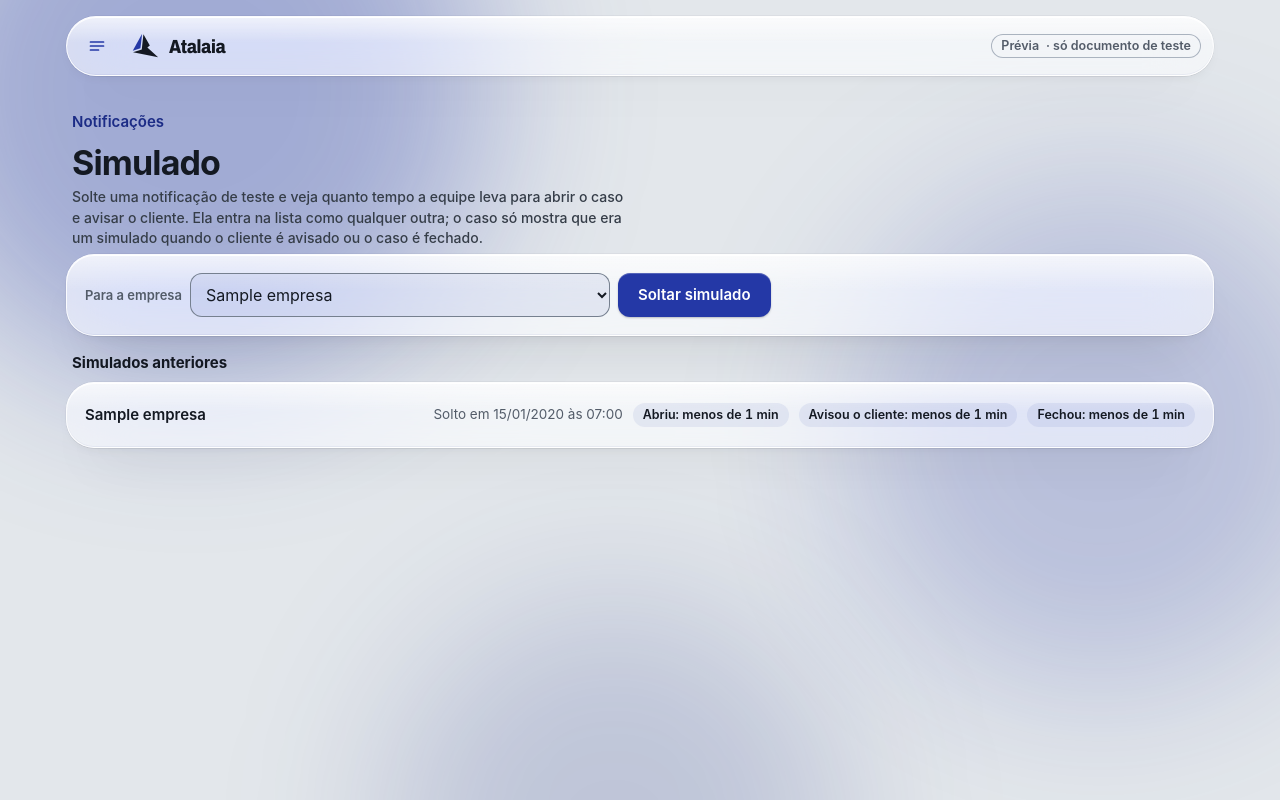
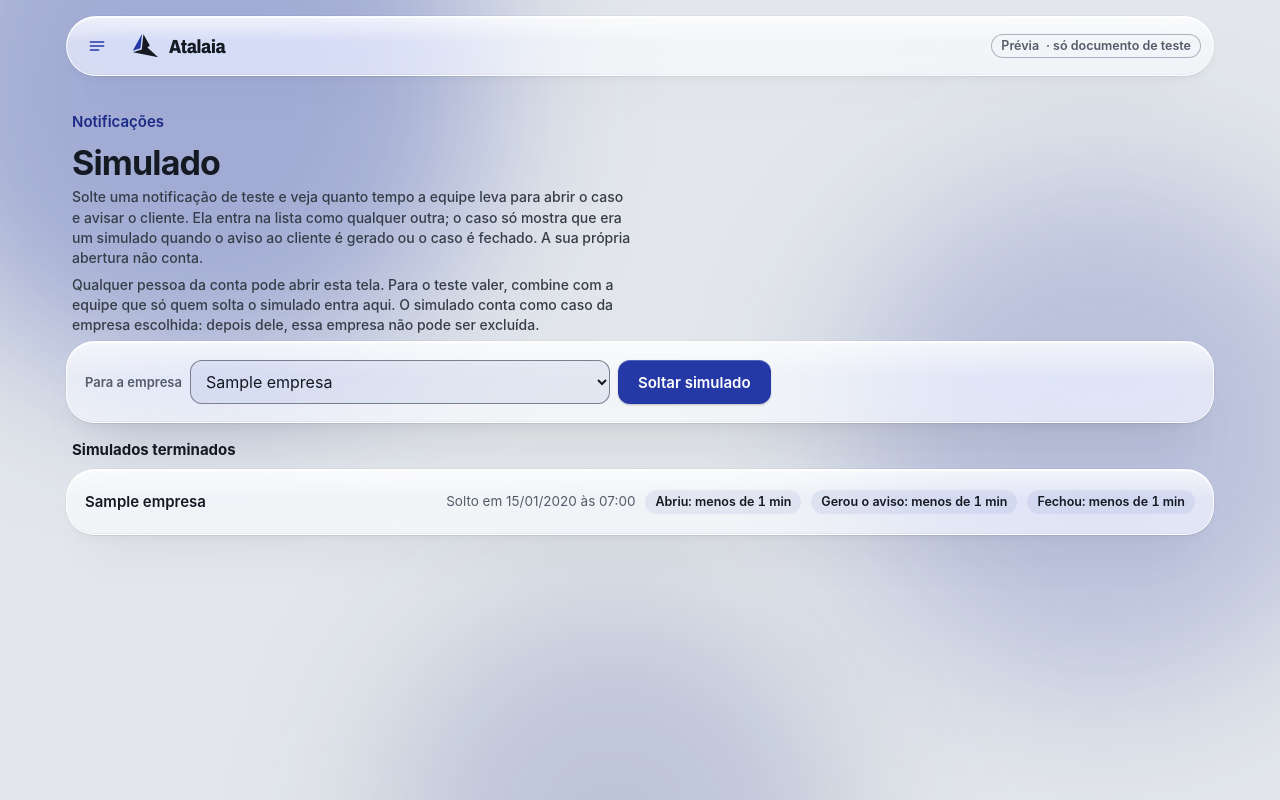
Before and after one commit to namtech-agents/atalaia, a Spring Boot app: page /simulado in a window 1280 px wide. Run offline with Spring Boot 4, Linux system fonts and the light colour scheme; a user stored in the database is signed in; empty tables hold one stand-in row (values such as "Sample post"); some of the project's set-up classes (security, data sources, template engines, error pages and the like) are left out, and stand-ins take their place; database files in the repository are not loaded.

Commit message:
fix: abertura de quem soltou não conta, simulado em andamento sem nome, tela do caso só leitura, cliente não confirma simulado (revisão do Hefesto, #102)

```diff
--- a/src/main/java/br/com/namtech/atalaia/aviso/ClienteController.java
+++ b/src/main/java/br/com/namtech/atalaia/aviso/ClienteController.java
@@ -62,8 +62,9 @@ public class ClienteController {
         AvisoAoCliente aviso = avisos.buscarParaConfirmar(token)
                 .orElseThrow(() -> new ResponseStatusException(HttpStatus.NOT_FOUND));
         Instant agora = Instant.now(relogio);
-        //Ja confirmado, substituido ou vencido: nada muda, e a pagina explica a situação
-        if (aviso.situacao(agora) == SituacaoDoAviso.AGUARDANDO) {
+        //Ja confirmado, substituido ou vencido: nada muda, e a pagina explica a situação.
+        //Simulado também não: o documento é de exercício, e a página do cliente já diz que não há o que fazer
+        if (aviso.situacao(agora) == SituacaoDoAviso.AGUARDANDO && !aviso.getNotificacao().isSimulado()) {
             LocalDate marcada = Datas.ler(resposta);
             if (marcada == null || !aviso.opcoesDePrazo().contains(marcada)) {
                 recado.addFlashAttribute("erro", "Marque uma das datas para confirmar.");
--- a/src/main/java/br/com/namtech/atalaia/simulado/SimuladoController.java
+++ b/src/main/java/br/com/namtech/atalaia/simulado/SimuladoController.java
@@ -32,7 +32,7 @@ public class SimuladoController {
     //mas a última linha diz que é exercício: se o PDF sair do escritório, ninguém confunde com um documento real
     static final String TITULO = "Notificação para apresentação de documentos";
     static final List<String> LINHAS = List.of(
-            "Órgão: Secretaria da Fazenda (exercício)",
+            "Órgão: Secretaria da Fazenda",
             "",
             "Fica a empresa notificada a apresentar, no prazo de 10 (dez) dias contados da ciência,",
             "os livros fiscais e os comprovantes de recolhimento do último trimestre.",
@@ -59,9 +59,13 @@ public class SimuladoController {
     @Transactional(readOnly = true)
     public String tela(@AuthenticationPrincipal UsuarioLogado usuario, Model model) {
         model.addAttribute("empresas", empresas.findAllByEscritorioIdOrderByNome(usuario.escritorioId()));
-        model.addAttribute("simulados", notificacoes.simulados(usuario.escritorioId()).stream()
+        List<TemposDoSimulado> todos = notificacoes.simulados(usuario.escritorioId()).stream()
                 .map(teste -> TemposDoSimulado.de(teste, avisos.doCaso(teste.getId(), usuario.escritorioId())))
-                .toList());
+                .toList();
+        //O simulado em andamento entra só na contagem, sem empresa e sem link: quem abre esta tela não descobre
+        //qual caso da lista é o teste. Os terminados mostram tudo
+        model.addAttribute("terminados", todos.stream().filter(TemposDoSimulado::terminou).toList());
+        model.addAttribute("emAndamento", todos.stream().filter(tempos -> !tempos.terminou()).count());
         return "simulado";
     }
 
@@ -74,10 +78,11 @@ public class SimuladoController {
         Empresa empresa = empresas.findByIdAndEscritorioId(empresaId, usuario.escritorioId())
                 .orElseThrow(() -> new ResponseStatusException(HttpStatus.BAD_REQUEST));
         byte[] pdf = PdfDeTexto.montar(TITULO, LINHAS);
-        Notificacao teste = notificacoes.save(Notificacao.simulado(empresa, pdf, TITULO + "\n" + String.join("\n", LINHAS)));
+        Notificacao teste = notificacoes.save(Notificacao.simulado(empresa, pdf, TITULO + "\n" + String.join("\n", LINHAS),
+                usuario.email()));
         historico.registrar(teste, usuario.email(), "Soltou um simulado");
         recado.addFlashAttribute("solto", "Simulado solto para " + empresa.getNome()
-                + ". Ele já está na lista de notificações. Os tempos aparecem aqui quando a equipe avisar o cliente ou fechar o caso.");
+                + ". Ele já está na lista de notificações. Os tempos aparecem aqui quando a equipe gerar o aviso ao cliente ou fechar o caso.");
         //Redireciona: recarregar a tela não solta outro
         return "redirect:/simulado";
     }
--- a/src/main/java/br/com/namtech/atalaia/simulado/TemposDoSimulado.java
+++ b/src/main/java/br/com/namtech/atalaia/simulado/TemposDoSimulado.java
@@ -7,7 +7,8 @@ import java.util.List;
 import br.com.namtech.atalaia.aviso.AvisoAoCliente;
 import br.com.namtech.atalaia.notificacao.Notificacao;
 
-//Os tempos de um simulado (US30), contados da chegada: até alguém abrir, até o cliente ser avisado e até fechar.
+//Os tempos de um simulado (US30), contados da chegada: até alguém abrir, até gerar o primeiro aviso ao cliente e até
+//fechar. "Fechar" é o fechamento que vale agora: reabrir apaga a data, e o tempo passa a contar o próximo fechamento.
 //"Responsável" ainda não existe no Atalaia (US02, fora do MVP): a tela diz isso em vez de inventar um tempo
 public record TemposDoSimulado(Long id, String empresa, Instant chegou, Instant abriu, Instant avisou, Instant fechou) {
 
@@ -46,6 +47,8 @@ public record TemposDoSimulado(Long id, String empresa, Instant chegou, Instant
 
     //"menos de 1 min", "12 min", "2 h 5 min", "3 dias e 4 h": o tamanho de tempo que importa para quem lê
     static String duracao(Duration tempo) {
+        //Negativo não acontece (todo marco vem depois da chegada); o max só evita "-1 min" se o relógio do servidor
+        //for acertado para trás no meio de um simulado
         long minutos = Math.max(tempo.toMinutes(), 0);
         if (minutos < 1) {
             return "menos de 1 min";
--- a/src/main/resources/db/migration/V16__simulado.sql
+++ b/src/main/resources/db/migration/V16__simulado.sql
@@ -2,3 +2,5 @@
 -- aberta_em: a primeira vez que alguém do escritório abriu o caso (só é marcada no simulado)
 alter table notificacao add column simulado boolean not null default false;
 alter table notificacao add column aberta_em timestamp with time zone;
+-- Quem soltou o simulado (e-mail): a abertura dessa pessoa não conta, ela já sabe que é teste
+alter table notificacao add column solto_por varchar(255);
--- a/src/main/resources/templates/cliente.html
+++ b/src/main/resources/templates/cliente.html
@@ -37,7 +37,7 @@
 
     <!-- O conteúdo só aparece no aviso que vale. Link substituído ou vencido não mostra nada:
          a data dele pode estar velha, e o leigo leria a data errada -->
-    <th:block th:if="${situacao.name() == 'AGUARDANDO' or situacao.name() == 'CONFIRMADO'}">
+    <th:block th:if="${not simulado and (situacao.name() == 'AGUARDANDO' or situacao.name() == 'CONFIRMADO')}">
     <section class="vidro cartao" aria-labelledby="titulo-resumo">
       <h2 class="rotulo" id="titulo-resumo">O que é</h2>
       <p class="observacao" th:text="${aviso.resumo}"></p>
@@ -60,7 +60,7 @@
 
     <!-- A confirmação: uma pergunta montada pelo código, com a data limite entre três datas.
          Responder mostra que a pessoa leu; errar não impede confirmar -->
-    <form class="vidro cartao confirmar" id="confirmar" method="post" th:if="${situacao.name() == 'AGUARDANDO'}" th:action="@{/c/{token}(token=${aviso.token})}">
+    <form class="vidro cartao confirmar" id="confirmar" method="post" th:if="${not simulado and situacao.name() == 'AGUARDANDO'}" th:action="@{/c/{token}(token=${aviso.token})}">
       <p class="erro" id="erro-resposta" role="alert" th:if="${erro}" th:text="${erro}"></p>
       <fieldset th:attr="aria-describedby=${erro} ? 'erro-resposta'">
         <legend class="rotulo">Para confirmar, marque: qual é a data limite?</legend>
--- a/src/main/resources/templates/notificacao.html
+++ b/src/main/resources/templates/notificacao.html
@@ -31,7 +31,7 @@
           <dl class="dados">
             <div><dt>Até alguém abrir</dt><dd class="num" th:text="${tempos.ateAbrir}"></dd></div>
             <div><dt>Até ter responsável</dt><dd>o Atalaia ainda não tem responsável por caso</dd></div>
-            <div><dt>Até avisar o cliente</dt><dd class="num" th:text="${tempos.ateAvisar}"></dd></div>
+            <div><dt>Até gerar o aviso ao cliente</dt><dd class="num" th:text="${tempos.ateAvisar}"></dd></div>
             <div><dt>Até fechar</dt><dd class="num" th:text="${tempos.ateFechar}"></dd></div>
           </dl>
         </section>
--- a/src/main/resources/templates/simulado.html
+++ b/src/main/resources/templates/simulado.html
@@ -10,7 +10,9 @@
     <div class="titulo">
       <a class="volta" th:href="@{/}">Notificações</a>
       <h1>Simulado</h1>
-      <p>Solte uma notificação de teste e veja quanto tempo a equipe leva para abrir o caso e avisar o cliente. Ela entra na lista como qualquer outra; o caso só mostra que era um simulado quando o cliente é avisado ou o caso é fechado.</p>
+      <p>Solte uma notificação de teste e veja quanto tempo a equipe leva para abrir o caso e avisar o cliente. Ela entra na lista como qualquer outra; o caso só mostra que era um simulado quando o aviso ao cliente é gerado ou o caso é fechado. A sua própria abertura não conta.</p>
+      <!-- Sem papéis no Atalaia, qualquer pessoa da conta vê esta tela: o segredo do exercício depende da equipe -->
+      <p class="dica">Qualquer pessoa da conta pode abrir esta tela. Para o teste valer, combine com a equipe que só quem solta o simulado entra aqui. O simulado conta como caso da empresa escolhida: depois dele, essa empresa não pode ser excluída.</p>
     </div>
 
     <p class="recado" role="status" th:if="${solto}" th:text="${solto}"></p>
@@ -28,15 +30,18 @@
       <button class="botao cheio" type="submit">Soltar simulado</button>
     </form>
 
-    <section class="grupo" th:unless="${simulados.isEmpty()}" aria-labelledby="titulo-simulados">
-      <h2 id="titulo-simulados">Simulados anteriores</h2>
+    <p class="recado" role="status" th:if="${emAndamento > 0}"
+       th:text="${emAndamento == 1} ? '1 simulado em andamento.' : ${emAndamento} + ' simulados em andamento.'"></p>
+
+    <section class="grupo" th:unless="${terminados.isEmpty()}" aria-labelledby="titulo-simulados">
+      <h2 id="titulo-simulados">Simulados terminados</h2>
       <ul class="vidro lista">
-        <li th:each="teste : ${simulados}">
+        <li th:each="teste : ${terminados}">
           <a th:href="@{/notificacoes/{id}(id=${teste.id})}">
             <strong th:text="${teste.empresa}"></strong>
             <span class="quando" th:text="'Solto em ' + ${teste.chegouPorExtenso}"></span>
             <span class="etq num" th:text="'Abriu: ' + ${teste.ateAbrir}"></span>
-            <span class="etq num" th:text="'Avisou o cliente: ' + ${teste.ateAvisar}"></span>
+            <span class="etq num" th:text="'Gerou o aviso: ' + ${teste.ateAvisar}"></span>
             <span class="etq num" th:text="'Fechou: ' + ${teste.ateFechar}"></span>
           </a>
         </li>
```
Also changed, not shown: docs/04-arquitetura/arquitetura.md (+1 -1 lines), src/main/java/br/com/namtech/atalaia/notificacao/Notificacao.java (+7 -2 lines), src/main/java/br/com/namtech/atalaia/notificacao/NotificacaoRepository.java (+6 -5 lines), src/main/java/br/com/namtech/atalaia/recepcao/RecepcaoController.java (+23 -11 lines), 1 other file.
